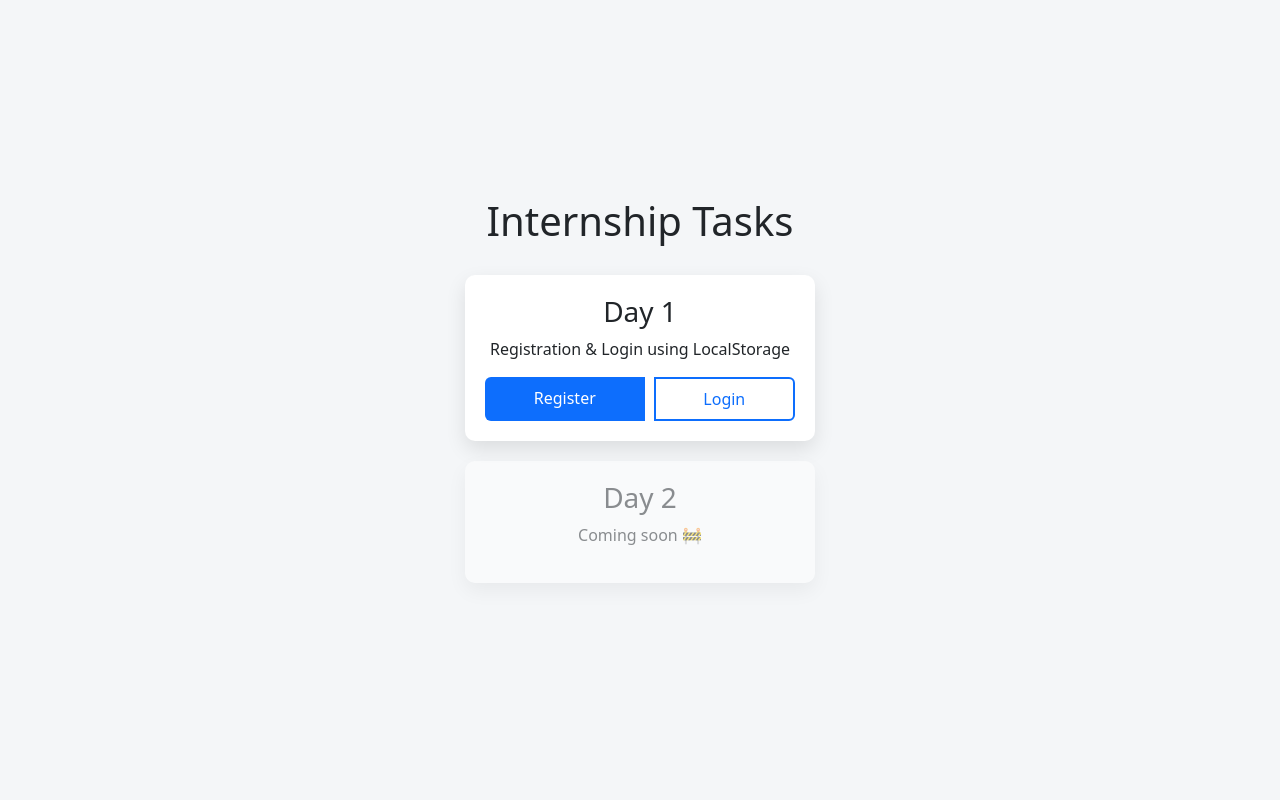
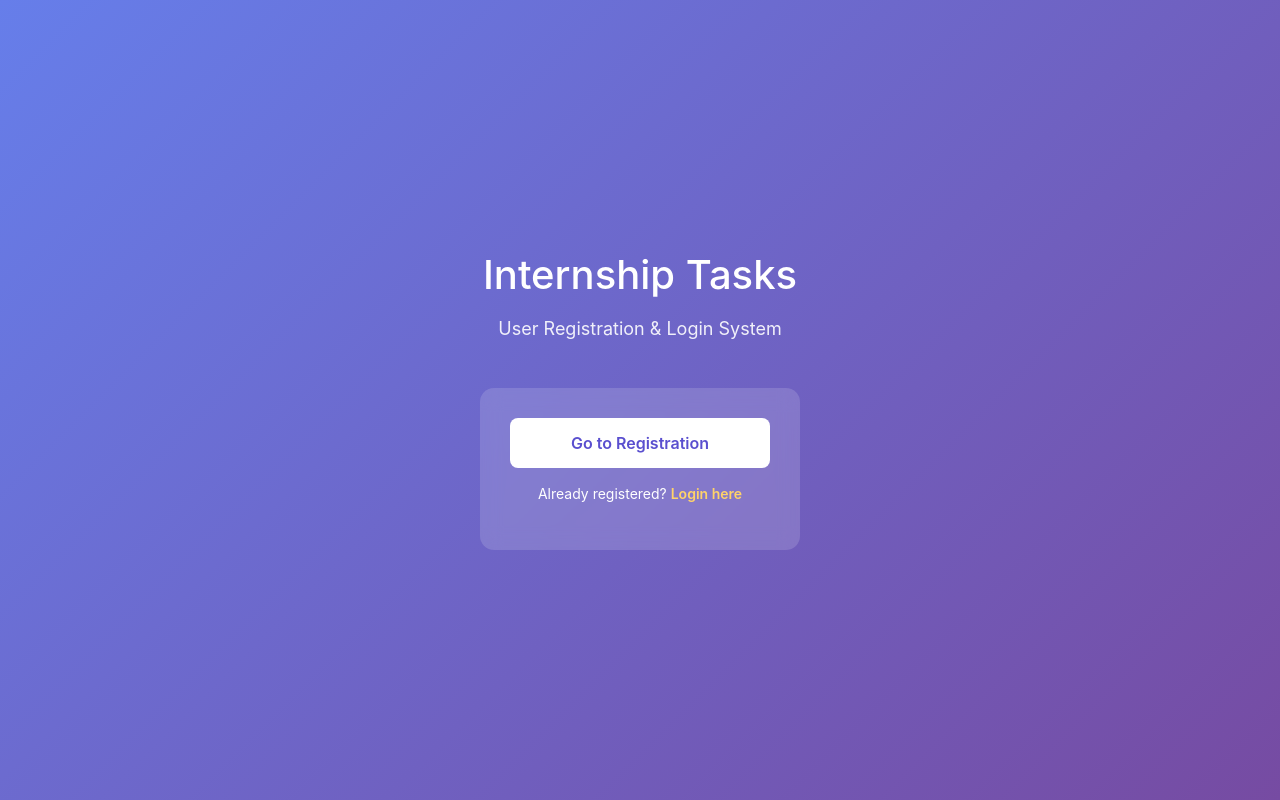
Before and after one commit to rohit-the-webdev/Internship_tasks, a React (Vite) app: page / in a window 1280 px wide. Built offline with nearby package versions, Linux system fonts and the light colour scheme.

Commit message:
UI change for registration forma nd login form

```diff
--- a/src/App.jsx
+++ b/src/App.jsx
@@ -1,8 +1,8 @@
 import { BrowserRouter, Routes, Route } from "react-router-dom";
 import Home from "./components/Home";
-import RegistrationForm from "./components/day_1/RegistrationForm";
-import LoginForm from "./components/day_1/LoginForm";
-import Dashboard from "./components/day_1/dashboard";
+import RegistrationForm from "./components/RegistrationForm";
+import LoginForm from "./components/LoginForm";
+import Dashboard from "./components/dashboard";
 
 function App() {
   return (
--- a/src/components/Home.jsx
+++ b/src/components/Home.jsx
@@ -6,21 +6,21 @@ function Home() {
   return (
     <div className="home-container">
       <h1>Internship Tasks</h1>
+      <p className="subtitle">
+        User Registration & Login System
+      </p>
 
-      <div className="task-card">
-        <h3>Day 1</h3>
-        <p>Registration & Login using LocalStorage</p>
+      <div className="action-card">
+        <Link to="/register" className="btn primary">
+          Go to Registration
+        </Link>
 
-        <div className="btn-group">
-          <Link to="/register" className="btn">Register</Link>
-          <Link to="/login" className="btn outline">Login</Link>
-        </div>
-      </div>
-
-      {/* Later */}
-      <div className="task-card disabled">
-        <h3>Day 2</h3>
-        <p>Coming soon 🚧</p>
+        <p className="login-text">
+          Already registered?{" "}
+          <Link to="/login" className="login-link">
+            Login here
+          </Link>
+        </p>
       </div>
     </div>
   );
--- a/src/components/day_1/LoginForm.jsx
+++ b/src/components/LoginForm.jsx
@@ -1,5 +1,6 @@
 import React, { useState } from "react";
 import { useNavigate } from "react-router-dom";
+import './style/registration.css'
 
 function LoginForm() {
   const currentEmail = localStorage.getItem("loginEmail");
--- a/src/components/day_1/style/registration.css
+++ /dev/null
@@ -1,35 +0,0 @@
-form{
-    width: 420px;
-}
-.ipgroup {
-    position: relative;
-}
-
-.ipgroup input,textarea {
-    padding: 14px 12px;
-    font-size: 16px;
-}
-
-.ipgroup label {
-    position: absolute;
-    top: 50%;
-    left: 12px;
-    transform: translateY(-50%);
-    color: #6c757d;
-    font-size: 16px;
-    pointer-events: none;
-    background: white;
-    padding: 0 5px;
-    transition: 0.3s ease;
-}
-
-/* Floating effect */
-.ipgroup input:focus ~ label,
-.ingroup textarea:focus ~ label,
-.ipgroup input:valid ~ label,
-.ipgroup textarea:valid ~ label {
-    top: 0;
-    font-size: 13px;
-    color: #0d6efd; /* Bootstrap primary */
-    z-index: 1;
-}
--- a/src/components/home.css
+++ b/src/components/home.css
@@ -1,48 +1,55 @@
 .home-container {
   min-height: 100vh;
-  background: #f4f6f8;
+  background: linear-gradient(135deg, #667eea, #764ba2);
   display: flex;
   flex-direction: column;
+  justify-content: center;
   align-items: center;
-  justify-content: center;
+  color: white;
+  text-align: center;
+  padding: 20px;
 }
 
-.home-container h1 {
-  margin-bottom: 30px;
+.subtitle {
+  margin-top: 8px;
+  font-size: 18px;
+  opacity: 0.9;
 }
 
-.task-card {
-  background: white;
-  width: 350px;
-  padding: 20px;
-  border-radius: 10px;
-  margin-bottom: 20px;
-  box-shadow: 0 8px 20px rgba(0,0,0,0.1);
-  text-align: center;
+.action-card {
+  background: rgba(255, 255, 255, 0.15);
+  backdrop-filter: blur(10px);
+  padding: 30px;
+  border-radius: 14px;
+  margin-top: 30px;
+  width: 320px;
 }
 
-.task-card.disabled {
-  opacity: 0.5;
+.btn.primary {
+  display: block;
+  background: #ffffff;
+  color: #5a4fcf;
+  padding: 12px;
+  border-radius: 8px;
+  text-decoration: none;
+  font-weight: 600;
+  margin-bottom: 15px;
 }
 
-.btn-group {
-  margin-top: 15px;
-  display: flex;
-  gap: 10px;
-  justify-content: center;
+.btn.primary:hover {
+  background: #f0f0ff;
 }
 
-.btn {
-  text-decoration: none;
-  padding: 8px 16px;
-  background: #0d6efd;
-  color: white;
-  border-radius: 6px;
-  font-weight: 500;
+.login-text {
+  font-size: 14px;
 }
 
-.btn.outline {
-  background: transparent;
-  border: 2px solid #0d6efd;
-  color: #0d6efd;
+.login-link {
+  color: #ffd369;
+  text-decoration: none;
+  font-weight: 600;
 }
+
+.login-link:hover {
+  text-decoration: underline;
+}
--- /dev/null
+++ b/src/components/style/registration.css
@@ -0,0 +1,121 @@
+/* =====================
+   Global
+===================== */
+body {
+  margin: 0;
+  font-family: "Inter", system-ui, sans-serif;
+}
+
+/* =====================
+   Page Background
+===================== */
+.min-vh-100 {
+  background: linear-gradient(135deg, #667eea, #764ba2);
+}
+
+/* =====================
+   Glass Form Card
+===================== */
+form {
+  width: 420px;
+  background: rgba(255, 255, 255, 0.18) !important;
+  backdrop-filter: blur(12px);
+  border-radius: 18px;
+  box-shadow: 0 20px 40px rgba(0, 0, 0, 0.25);
+  padding: 24px;
+}
+
+/* Form Title */
+form h4 {
+  color: #facc15;
+  letter-spacing: 0.5px;
+}
+
+/* =====================
+   Input Group
+===================== */
+.ipgroup {
+  position: relative;
+}
+
+/* Inputs & Textarea */
+.ipgroup input,
+.ipgroup textarea {
+  width: 100%;
+  padding: 14px;
+  font-size: 15px;
+  border-radius: 10px;
+  border: 1px solid rgba(255, 255, 255, 0.35);
+  background: rgba(255, 255, 255, 0.95);
+  color: #1f2937; /* visible text */
+  outline: none;
+  transition: border-color 0.3s ease, box-shadow 0.3s ease;
+}
+
+/* Focus State */
+.ipgroup input:focus,
+.ipgroup textarea:focus {
+  border-color: #ffd369;
+  box-shadow: 0 0 0 2px rgba(255, 211, 105, 0.35);
+}
+
+/* Textarea */
+.ipgroup textarea {
+  resize: none;
+  min-height: 80px;
+}
+
+/* =====================
+   Floating Label
+===================== */
+.ipgroup label {
+  position: absolute;
+  top: 50%;
+  left: 14px;
+  transform: translateY(-50%);
+  font-size: 14px;
+  color: #6b7280; /* visible gray */
+  pointer-events: none;
+  padding: 0 6px;
+  transition: all 0.45s ease; /* smooth */
+}
+
+/* Floating Effect */
+.ipgroup input:focus ~ label,
+.ipgroup textarea:focus ~ label,
+.ipgroup input:valid ~ label,
+.ipgroup textarea:valid ~ label {
+  top: -2px;
+  font-size: 12px;
+  color: #facc15; /* YELLOW */
+  background: #ffffff; /* WHITE background */
+  border-radius: 6px;
+}
+
+/* =====================
+   Submit Button
+===================== */
+button.btn-primary {
+  background: linear-gradient(135deg, #ffd369, #ffb703);
+  border: none;
+  color: #3a2d6d;
+  font-weight: 700;
+  border-radius: 12px;
+  padding: 12px;
+  transition: transform 0.25s ease, box-shadow 0.25s ease;
+}
+
+button.btn-primary:hover {
+  transform: translateY(-2px);
+  box-shadow: 0 10px 25px rgba(255, 211, 105, 0.45);
+}
+
+/* =====================
+   Mobile Responsive
+===================== */
+@media (max-width: 480px) {
+  form {
+    width: 100%;
+    margin: 0 15px;
+  }
+}
```
Also changed, not shown: src/components/RegistrationForm.jsx (renamed from src/components/day_1/RegistrationForm.jsx), src/components/dashboard.jsx (renamed from src/components/day_1/dashboard.jsx), src/components/style/dashboard.css (renamed from src/components/day_1/style/dashboard.css).
